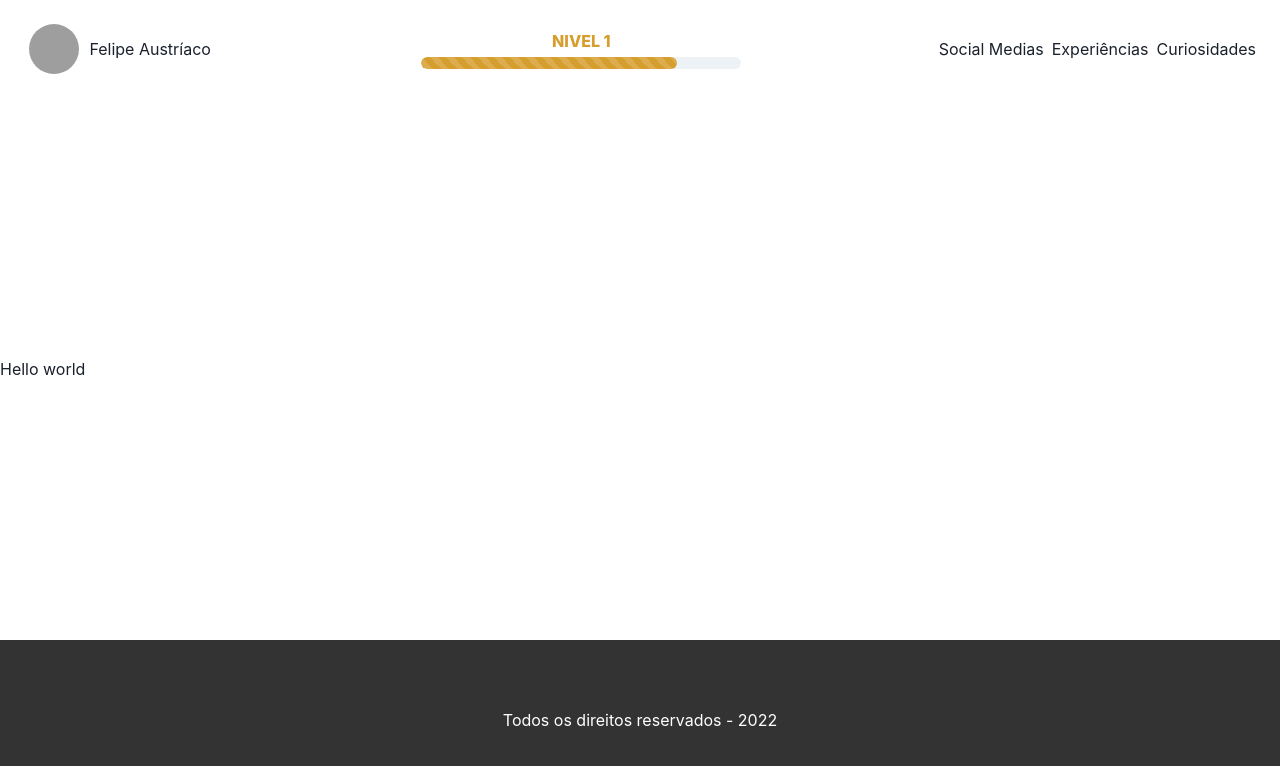
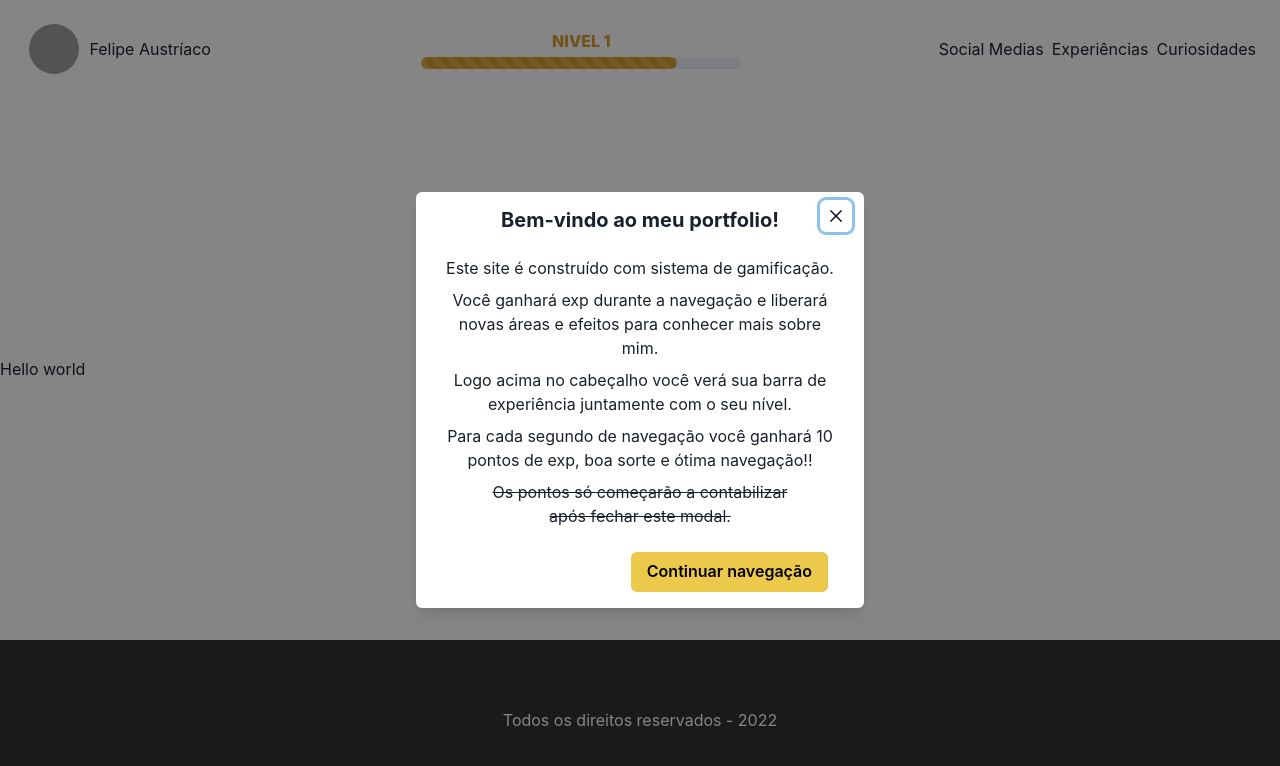
Before and after one commit to w1redl4in/portfolio-v2, a Next.js app: page / in a window 1280 px wide. Shown: the top 766 px of the page. Built offline with nearby package versions, Linux system fonts and the light colour scheme; grey boxes are pictures that could not be loaded.

Commit message:
feat(gamification): :sparkles: introduction gamification modal

```diff
--- /dev/null
+++ b/src/gamification/modals/index.tsx
@@ -0,0 +1,5 @@
+import { GamificationIntroductionModal } from "./introduction";
+
+export function GamificationModalRoot() {
+  return <GamificationIntroductionModal />;
+}
--- /dev/null
+++ b/src/gamification/modals/introduction/index.tsx
@@ -0,0 +1,59 @@
+import {
+  Modal,
+  ModalOverlay,
+  ModalContent,
+  ModalHeader,
+  ModalFooter,
+  ModalBody,
+  ModalCloseButton,
+  Button,
+  Text,
+  Flex,
+  Heading,
+  Stack,
+} from "@chakra-ui/react";
+export function GamificationIntroductionModal() {
+  return (
+    <Modal isCentered isOpen onClose={() => {}}>
+      <ModalOverlay />
+      <ModalContent>
+        <ModalHeader textAlign="center">
+          <Heading as="h1" size="md">
+            Bem-vindo ao meu portfolio!
+          </Heading>
+        </ModalHeader>
+        <ModalCloseButton />
+        <ModalBody>
+          <Stack textAlign="center" maxW="25rem">
+            <Text>Este site é construído com sistema de gamificação.</Text>
+            <Text>
+              Você ganhará exp durante a navegação e liberará novas áreas e
+              efeitos para conhecer mais sobre mim.
+            </Text>
+
+            <Text>
+              Logo acima no cabeçalho você verá sua barra de experiência
+              juntamente com o seu nível.
+            </Text>
+
+            <Text>
+              Para cada segundo de navegação você ganhará 10 pontos de exp, boa
+              sorte e ótima navegação!!
+            </Text>
+
+            <Text as="del">
+              Os pontos só começarão a contabilizar <br /> após fechar este
+              modal.
+            </Text>
+          </Stack>
+        </ModalBody>
+
+        <ModalFooter>
+          <Button colorScheme="yellow" mr={3}>
+            Continuar navegação
+          </Button>
+        </ModalFooter>
+      </ModalContent>
+    </Modal>
+  );
+}
--- a/src/pages/_app.tsx
+++ b/src/pages/_app.tsx
@@ -1,10 +1,12 @@
 import type { AppProps } from "next/app";
 import { ChakraProvider } from "@chakra-ui/react";
+import { GamificationModalRoot } from "gamification/modals";
 
 function MyApp({ Component, pageProps }: AppProps) {
   return (
     <ChakraProvider>
       <Component {...pageProps} />
+      <GamificationModalRoot />
     </ChakraProvider>
   );
 }
```
